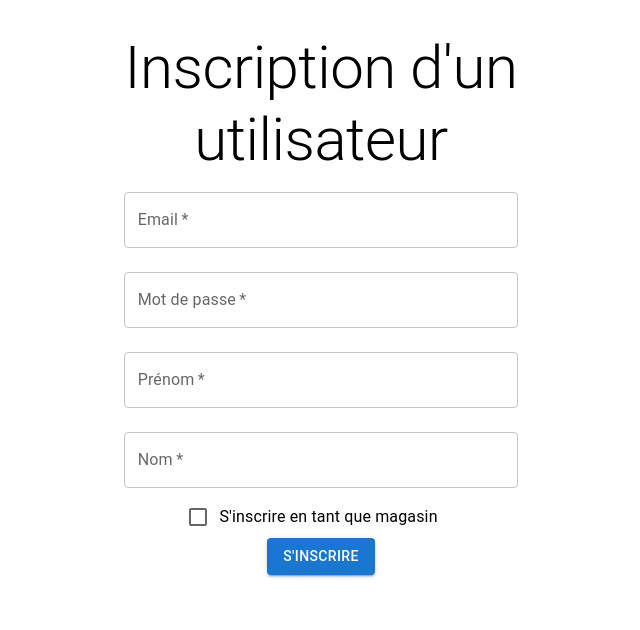
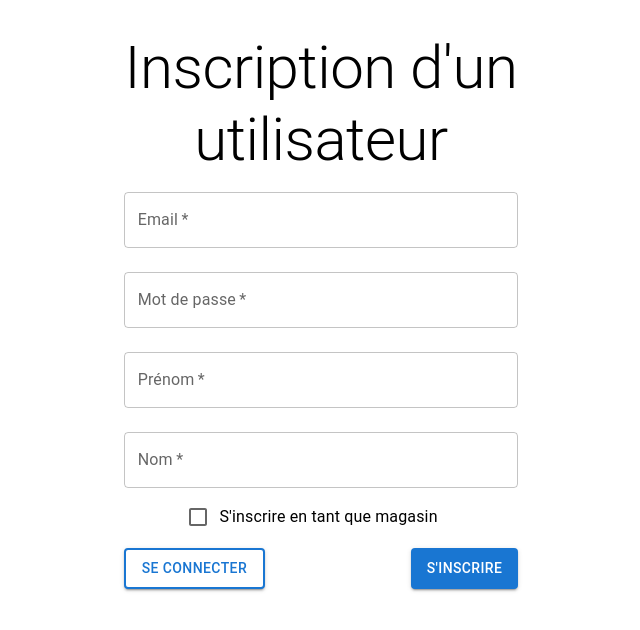
Before and after one commit to JulienVJ/HairPlanet, a React (Vite) app in the folder client/: page / in a window 1280 px wide. Shown: the top 630 px of the page, without its empty margins (319-959 px from the left). Built offline with nearby package versions, Linux system fonts and the light colour scheme.

Commit message:
🚑️ fix buttons

```diff
--- a/client/src/routes/Register.jsx
+++ b/client/src/routes/Register.jsx
@@ -1,3 +1,4 @@
+import React from 'react';
 import { useState } from 'react';
 import { useNavigate } from 'react-router-dom';
 import { Checkbox, Grid, Button, FormControlLabel, TextField, Typography } from '@mui/material';
@@ -31,6 +32,10 @@ const Register = () => {
         });
     };
 
+    const handleLoginClick = () => {
+        navigateTo('/login');
+    };
+
     const handleSubmit = async (event) => {
         event.preventDefault();
         try {
@@ -44,14 +49,11 @@ const Register = () => {
             if (response.ok) {
                 console.log('Registration successful');
                 navigateTo('/login');
-                // Gérer la réussite de l'inscription ici, par exemple, rediriger l'utilisateur vers une page de connexion
             } else {
                 console.error('Registration failed:', response.statusText);
-                // Gérer l'échec de l'inscription ici, par exemple, afficher un message d'erreur à l'utilisateur
             }
         } catch (error) {
             console.error('Error registering:', error);
-            // Gérer les erreurs réseau ici, par exemple, afficher un message d'erreur à l'utilisateur
         }
     };
 
@@ -140,13 +142,14 @@ const Register = () => {
                             />
                         </>
                     )}
-                    <div>
-                        <FormControlLabel
-                            control={<Checkbox name="isShop" checked={registrationData.isShop} onChange={handleCheckboxChange} />}
-                            label="S'inscrire en tant que magasin"
-                        />
-                    </div>
-                    <div>
+                    <FormControlLabel
+                        control={<Checkbox name="isShop" checked={registrationData.isShop} onChange={handleCheckboxChange} />}
+                        label="S'inscrire en tant que magasin"
+                    />
+                    <div style={{ marginTop: '10px', display: 'flex', justifyContent: 'space-between' }}>
+                        <Button type="button" variant="contained" style={{ backgroundColor: 'white', border: '2px solid #1976d2', color: '#1976d2' }} onClick={handleLoginClick}>
+                            Se connecter
+                        </Button>
                         <Button type="submit" variant="contained" color="primary">
                             S'inscrire
                         </Button>
```
